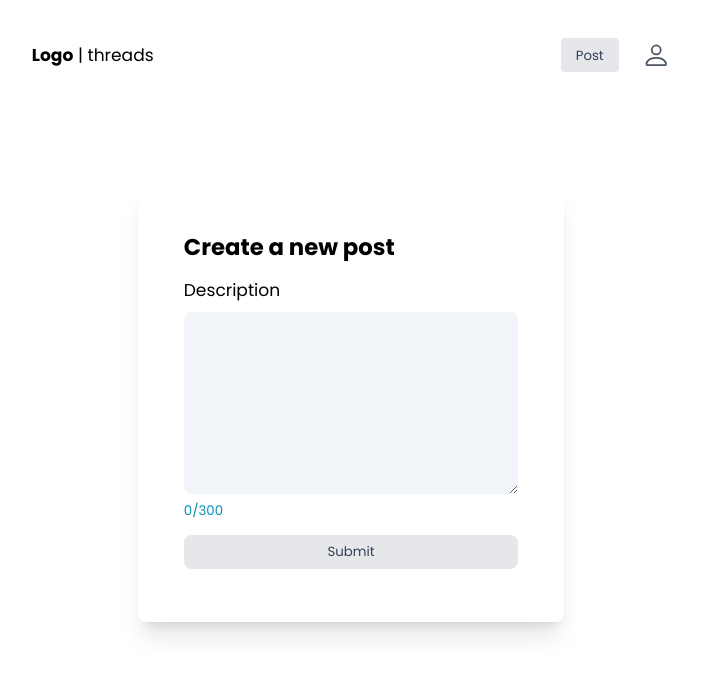
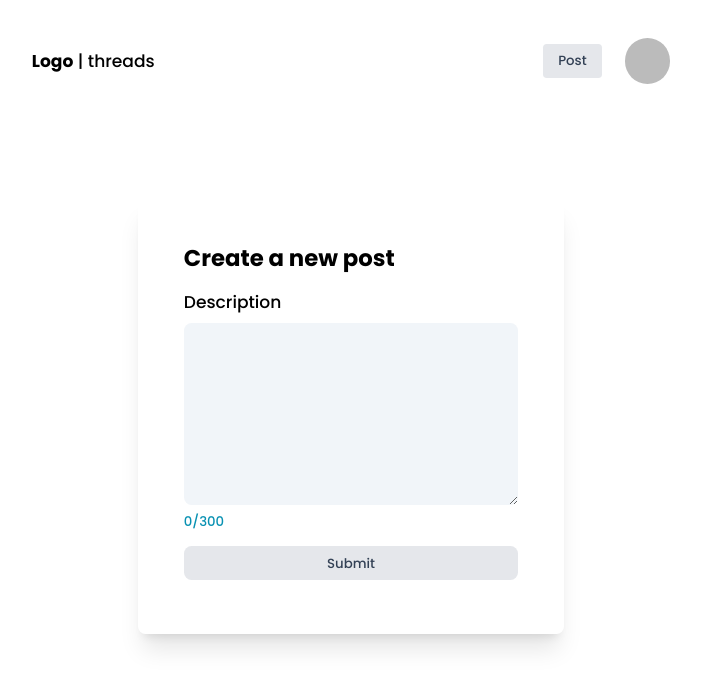
Before and after one commit to luigilupini/project-next-creative-threads-app, a Next.js app: page /post in a window 1280 px wide. Shown: the top 688 px of the page, without its empty margins (289-990 px from the left). Built offline with nearby package versions, Linux system fonts and the light colour scheme; no server answers; sample sign-in values are in the browser's storage.

Commit message:
- Updated

```diff
--- a/components/Nav.js
+++ b/components/Nav.js
@@ -1,5 +1,5 @@
 import Link from "next/link";
-import { BsPerson } from "react-icons/bs";
+// import { BsPerson } from "react-icons/bs";
 
 // Anytime we want to interact with the authenticated user state from firebase,
 // We can use that helpful hook as seen in our pages/auth/login.js file.
@@ -32,13 +32,13 @@
               </button>
             </Link>
             <Link href={"/dashboard"}>
-              <BsPerson className="text-3xl text-gray-600 cursor-pointer hover:text-slate-900" />
-              {/* <img
+              {/* <BsPerson className="text-3xl text-gray-600 cursor-pointer hover:text-slate-900" /> */}
+              <img
                 src={user.photoURL}
                 alt="avatar"
                 referrerPolicy="no-referrer"
                 className="w-12 rounded-full cursor-pointer"
-              /> */}
+              />
             </Link>
           </div>
         )}
--- a/pages/_document.js
+++ /dev/null
@@ -1,23 +0,0 @@
-import { Html, Head, Main, NextScript } from "next/document";
-// https://nextjs.org/docs/advanced-features/custom-document
-// A custom `Document` can update <html> & <body> tags used to render a `Page`.
-// This file is only rendered on the server, so event handlers cannot be used
-// To override the default `Document`, create the file `pages/_document.js`.
-export default function Document() {
-  return (
-    <Html>
-      <Head>
-        <link rel="preconnect" href="https://fonts.googleapis.com" />
-        <link rel="preconnect" href="https://fonts.gstatic.com" crossorigin />
-        <link
-          href="https://fonts.googleapis.com/css2?family=Poppins:ital,wght@0,400;0,700;1,500&display=swap"
-          rel="stylesheet"
-        />
-      </Head>
-      <body>
-        <Main />
-        <NextScript />
-      </body>
-    </Html>
-  );
-}
--- a/styles/globals.css
+++ b/styles/globals.css
@@ -1,3 +1,5 @@
+@import url("https://fonts.googleapis.com/css2?family=Poppins:ital,wght@0,100;0,200;0,300;0,400;0,500;0,600;0,700;0,800;0,900;1,100;1,200;1,300;1,400;1,500;1,600;1,700;1,800;1,900&display=swap");
+
 @tailwind base;
 @tailwind components;
 @tailwind utilities;
@@ -6,9 +8,8 @@
 body {
   padding: 0;
   margin: 0;
-  font-family: -apple-system, BlinkMacSystemFont, Segoe UI, Roboto, Oxygen,
-    Ubuntu, Cantarell, Fira Sans, Droid Sans, Helvetica Neue, sans-serif;
   font-size: 95%;
+  font-family: "Poppins";
 }
 
 a {
--- a/tailwind.config.js
+++ b/tailwind.config.js
@@ -5,11 +5,7 @@
     "./components/**/*.{js,ts,jsx,tsx}",
   ],
   theme: {
-    extend: {
-      fontFamily: {
-        poppins: "Poppins",
-      },
-    },
+    extend: {},
   },
   plugins: [],
 };
--- a/utils/firebase.js
+++ b/utils/firebase.js
@@ -7,12 +7,11 @@
 // https://firebase.google.com/docs/web/setup#available-libraries
 const firebaseConfig = {
   apiKey: process.env.NEXT_PUBLIC_API_KEY,
-  authDomain: "react-creative-threads.firebaseapp.com",
-  projectId: "react-creative-threads",
-  storageBucket: "react-creative-threads.appspot.com",
-  messagingSenderId: "206933870953",
-  appId: "1:206933870953:web:dc0b90cf7b9c0b9d3295f8",
-  measurementId: "G-E1YSYYJGEW",
+  authDomain: process.env.NEXT_PUBLIC_AUTH_DOMAIN,
+  projectId: process.env.NEXT_PUBLIC_PROJECT_ID,
+  storageBucket: process.env.NEXT_PUBLIC_STORAGE_BUCKET,
+  messagingSenderId: process.env.NEXT_PUBLIC_MESSAGING_SENDER_ID,
+  appId: process.env.NEXT_PUBLIC_APP_ID,
 };
 
 // Initialize Firebase
```
Also changed, not shown: 1 other file (tests, documents, lock files or other folders).
